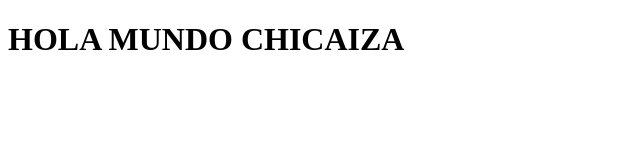
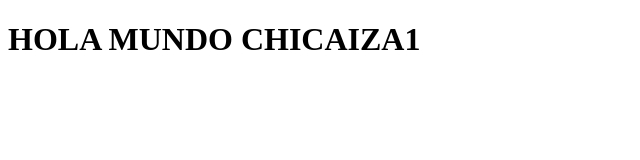
Before and after one commit to Andres-is/pro.github.io, a plain HTML site: page index.html in a window 1280 px wide. Shown: the full height of the page, 0-640 px from the left. Drawn offline with Linux system fonts and the light colour scheme.

Commit message:
first commit

```diff
--- a/index.html
+++ b/index.html
@@ -6,6 +6,6 @@
     <title>Document</title>
 </head>
 <body>
-    <h1>HOLA MUNDO CHICAIZA</h1>
+    <h1>HOLA MUNDO CHICAIZA1</h1>
 </body>
 </html>
```
